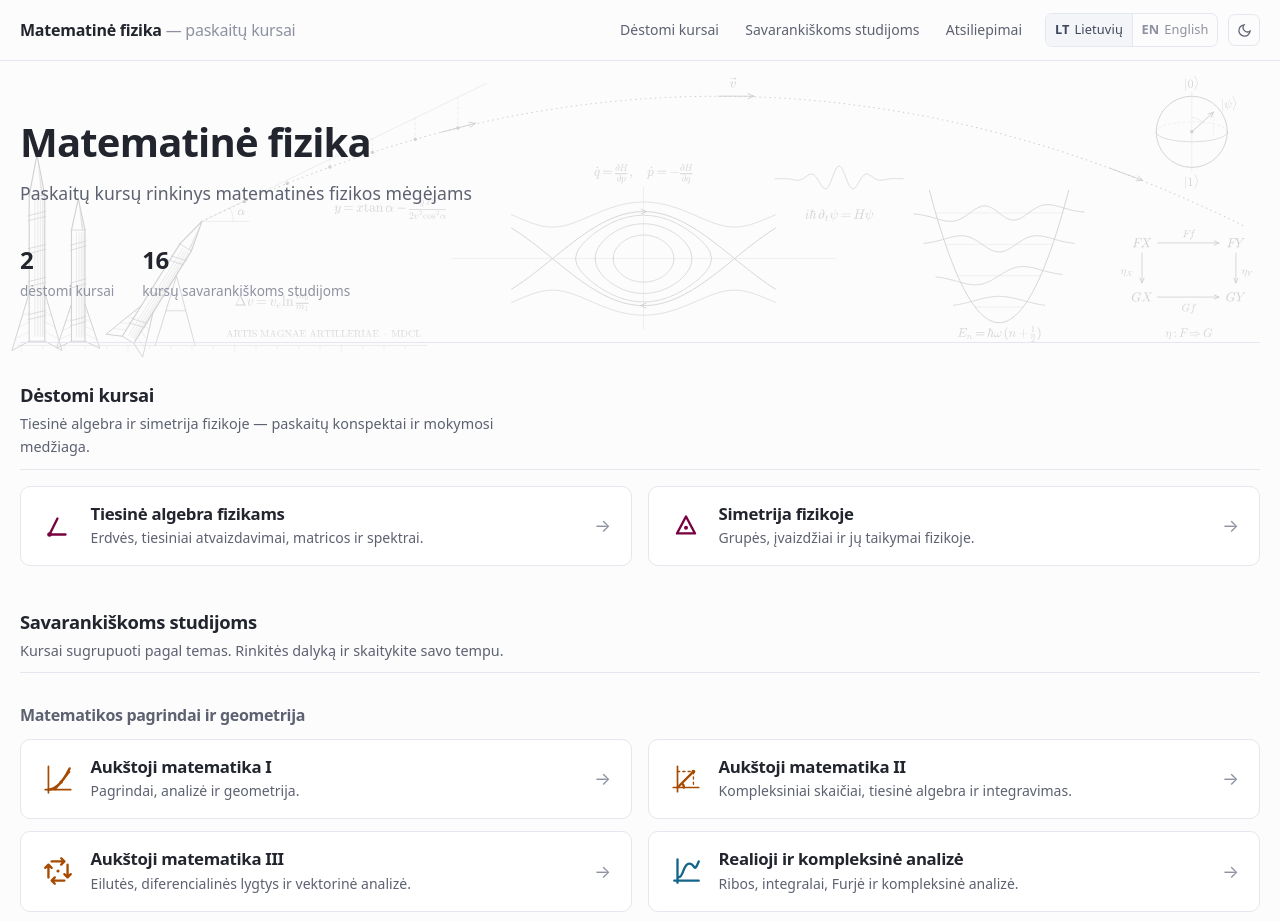
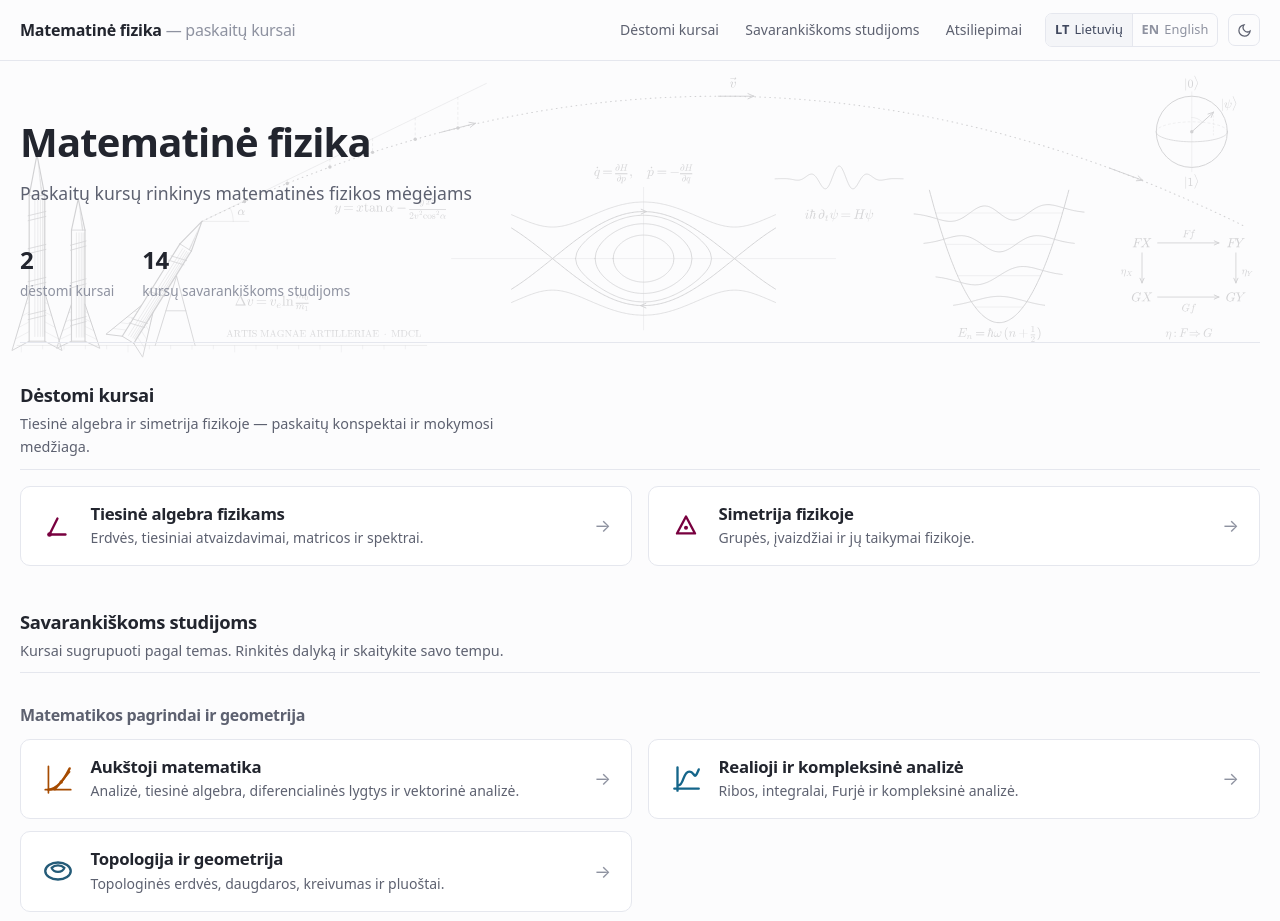
Before and after one commit to matfiz/matfiz.github.io, a plain HTML site: page index.html in a window 1280 px wide. Shown: the top 921 px of the page. Drawn offline with Linux system fonts and the light colour scheme.

Commit message:
Publish bilingual course frontpage

```diff
--- a/index.html
+++ b/index.html
@@ -73,7 +73,7 @@
     <p class="lede">Paskaitų kursų rinkinys matematinės fizikos mėgėjams</p>
     <div class="meta">
       <div><b>2</b> dėstomi kursai</div>
-      <div><b>16</b> kursų savarankiškoms studijoms</div>
+      <div><b>14</b> kursų savarankiškoms studijoms</div>
     </div>
   </section>
 
@@ -120,37 +120,13 @@
       <h3 class="group-title" id="mathematics-title">Matematikos pagrindai ir geometrija</h3>
       <ul class="course-list">
       <li><a class="course-card" style="--card-accent: var(--c-mathematics)"
-             href="https://matfiz.github.io/matematika-1/">
+             href="https://matfiz.github.io/matematika/">
         <svg class="course-glyph" width="34" height="34" viewBox="0 0 32 32" aria-hidden="true"
              fill="none" stroke="currentColor" stroke-width="2.2"
              stroke-linecap="round" stroke-linejoin="round"><path d="M4 26 H28 M7 29 V4" stroke-width="1.6" /><path d="M7 26 Q17 26 27 6" /><path d="M13 26 L27 9.2" stroke-width="1.5" /><circle cx="19" cy="18.8" r="1.6" fill="currentColor" stroke="none" /></svg>
         <div class="course-body">
-          <h4>Aukštoji matematika I</h4>
-          <p title="Pagrindai, analizė ir geometrija.">Pagrindai, analizė ir geometrija.</p>
-        </div>
-        <div class="course-go" aria-hidden="true">→</div>
-      </a></li>
-
-      <li><a class="course-card" style="--card-accent: var(--c-mathematics)"
-             href="https://matfiz.github.io/matematika-2/">
-        <svg class="course-glyph" width="34" height="34" viewBox="0 0 32 32" aria-hidden="true"
-             fill="none" stroke="currentColor" stroke-width="2.2"
-             stroke-linecap="round" stroke-linejoin="round"><path d="M4 24 H28 M8 28 V4" stroke-width="1.6" /><path d="M8 9 H23 V24" stroke-width="1.3" stroke-dasharray="2 3" /><path d="M8 24 L23 9 M14 24 A6 6 0 0 0 12.24 19.76" /><circle cx="23" cy="9" r="1.8" fill="currentColor" stroke="none" /></svg>
-        <div class="course-body">
-          <h4>Aukštoji matematika II</h4>
-          <p title="Kompleksiniai skaičiai, tiesinė algebra ir integravimas.">Kompleksiniai skaičiai, tiesinė algebra ir integravimas.</p>
-        </div>
-        <div class="course-go" aria-hidden="true">→</div>
-      </a></li>
-
-      <li><a class="course-card" style="--card-accent: var(--c-mathematics)"
-             href="https://matfiz.github.io/matematika-3/">
-        <svg class="course-glyph" width="34" height="34" viewBox="0 0 32 32" aria-hidden="true"
-             fill="none" stroke="currentColor" stroke-width="2.2"
-             stroke-linecap="round" stroke-linejoin="round"><path d="M10 7 H22 M19 4 L22 7 L19 10" /><path d="M25 10 V22 M22 19 L25 22 L28 19" /><path d="M22 25 H10 M13 22 L10 25 L13 28" /><path d="M7 22 V10 M4 13 L7 10 L10 13" /><circle cx="16" cy="16" r="1.5" fill="currentColor" stroke="none" /></svg>
-        <div class="course-body">
-          <h4>Aukštoji matematika III</h4>
-          <p title="Eilutės, diferencialinės lygtys ir vektorinė analizė.">Eilutės, diferencialinės lygtys ir vektorinė analizė.</p>
+          <h4>Aukštoji matematika</h4>
+          <p title="Pagrindai, analizė ir geometrija; kompleksiniai skaičiai, tiesinė algebra ir integravimas; eilutės, diferencialinės lygtys ir vektorinė analizė.">Analizė, tiesinė algebra, diferencialinės lygtys ir vektorinė analizė.</p>
         </div>
         <div class="course-go" aria-hidden="true">→</div>
       </a></li>
@@ -367,9 +343,7 @@
               <option value="General">Bendra pastaba apie svetainę</option>
             <option value="https://matfiz.atvira-mokykla.lt/algebra/">Tiesinė algebra fizikams</option>
             <option value="https://matfiz.atvira-mokykla.lt/simetrija/">Simetrija fizikoje</option>
-            <option value="https://matfiz.github.io/matematika-1/">Aukštoji matematika I</option>
-            <option value="https://matfiz.github.io/matematika-2/">Aukštoji matematika II</option>
-            <option value="https://matfiz.github.io/matematika-3/">Aukštoji matematika III</option>
+            <option value="https://matfiz.github.io/matematika/">Aukštoji matematika</option>
             <option value="https://matfiz.github.io/analize/">Realioji ir kompleksinė analizė</option>
             <option value="https://matfiz.github.io/topologija/">Topologija ir geometrija</option>
             <option value="https://matfiz.github.io/mechanika/">Teorinė mechanika</option>
```
Also changed, not shown: en/index.html (+5 -31 lines).
